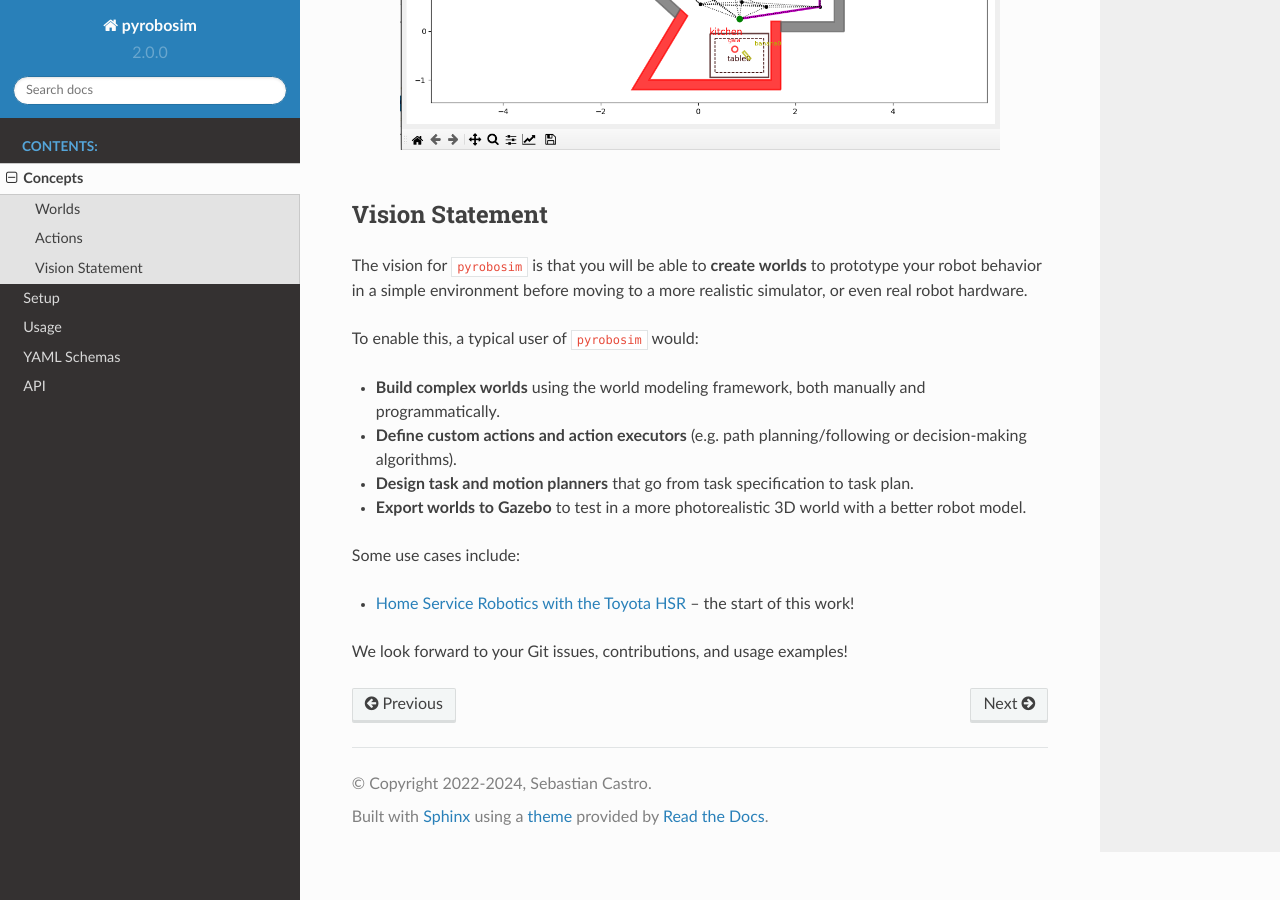
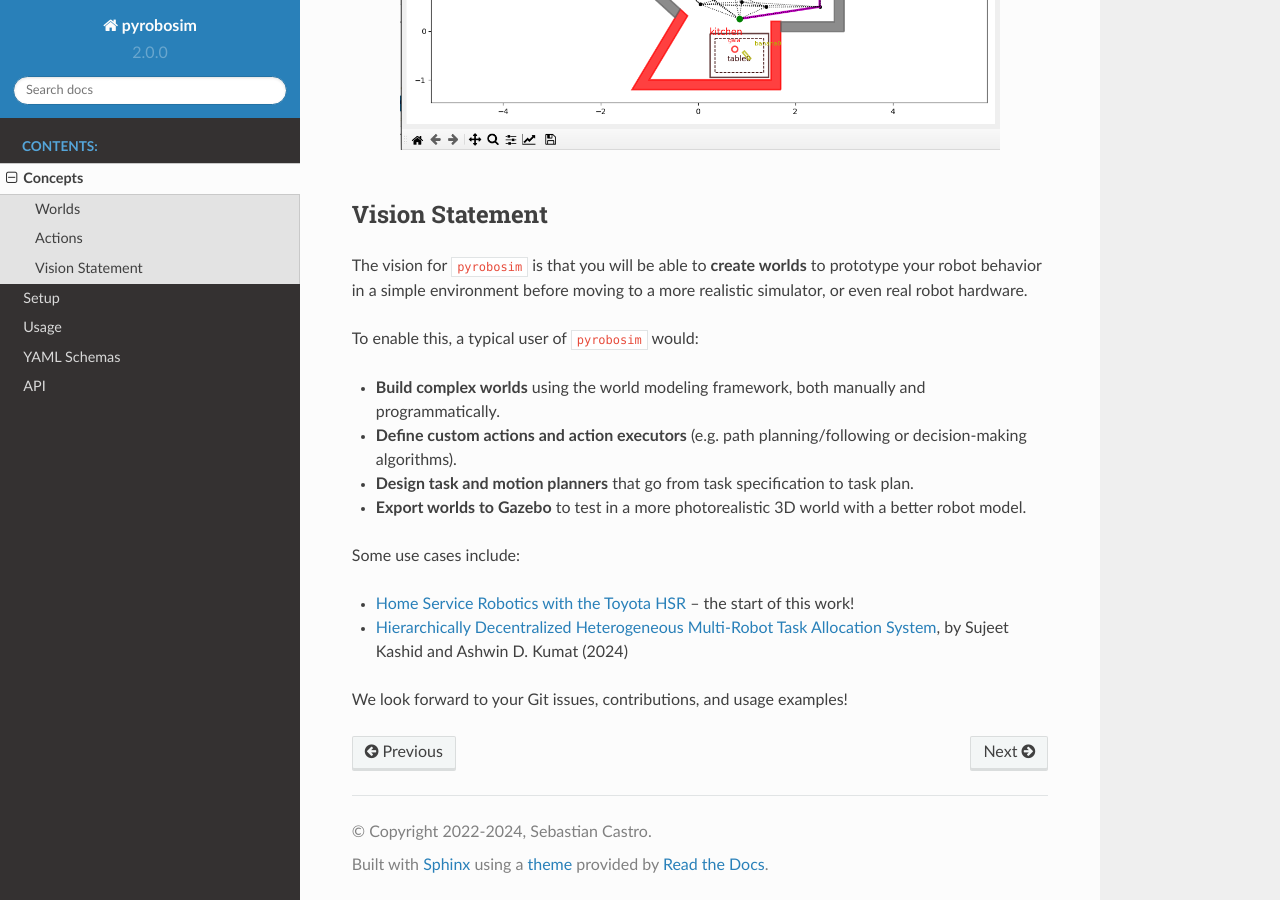
Before and after one commit to sea-bass/pyrobosim, a Sphinx documentation site: the page built from docs/source/concepts.rst, in a window 1280 px wide and 900 px high, scrolled down 1671 px. Built offline with Sphinx 7.4.7 and the Read the Docs theme 2.0.0, drawn with Linux system fonts in a browser that asks for light colours.

Commit message:
Add reference to "Hierarchically Decentralized Heterogeneous Multi-Robot Task Allocation System" paper by Kashid and Kumat (#210)

```diff
--- a/docs/source/concepts.rst
+++ b/docs/source/concepts.rst
@@ -68,5 +68,6 @@ To enable this, a typical user of ``pyrobosim`` would:
 Some use cases include:
 
 * `Home Service Robotics with the Toyota HSR <https://roboticseabass.com/2020/12/30/2020-review-service-robotics-mit-csail/>`_ -- the start of this work!
+* `Hierarchically Decentralized Heterogeneous Multi-Robot Task Allocation System <https://arxiv.org/abs/2405.02484>`_, by Sujeet Kashid and Ashwin D. Kumat (2024)
 
 We look forward to your Git issues, contributions, and usage examples!
```
